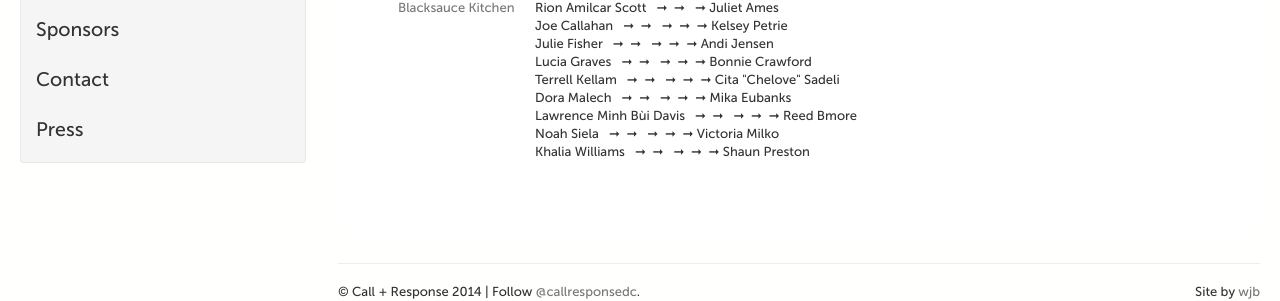
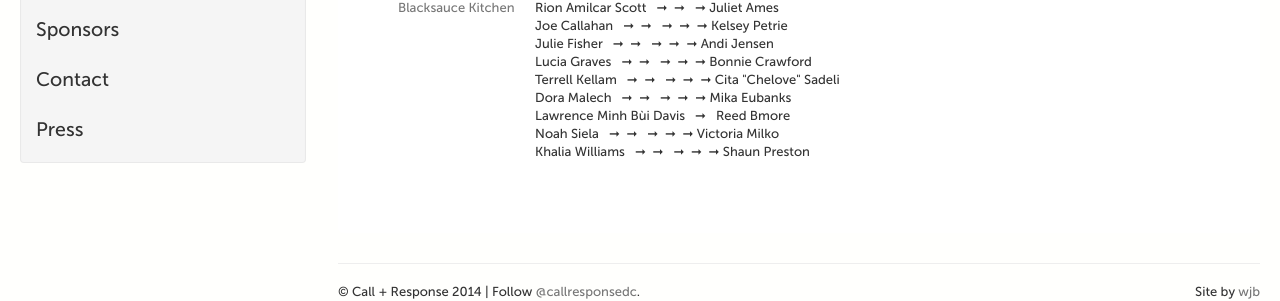
Before and after one commit to callandresponsedc/callandresponsedc, a Jekyll site: the page built from participants/index.html, in a window 1280 px wide. Shown: the part 279-580 px from the top of the page. Built offline with Jekyll 4.4.1, drawn with Linux system fonts in a browser that asks for light colours; Markdown is read by kramdown in place of the engine named in the settings; comment, search, counter and statistics services are not loaded; part of the change alters nothing that is shown.

```diff
--- a/participants/index.html
+++ b/participants/index.html
@@ -24,7 +24,7 @@ title: Participants
  <li>Lucia Graves  &nbsp;&nbsp;&#10142&nbsp;&nbsp;&#10142 &nbsp;&nbsp;&#10142&nbsp;&nbsp;&#10142&nbsp;&nbsp;&#10142   Bonnie Crawford</li>
  <li>Terrell Kellam  &nbsp;&nbsp;&#10142&nbsp;&nbsp;&#10142 &nbsp;&nbsp;&#10142&nbsp;&nbsp;&#10142&nbsp;&nbsp;&#10142    Cita "Chelove" Sadeli</li>
  <li>Dora Malech  &nbsp;&nbsp;&#10142&nbsp;&nbsp;&#10142 &nbsp;&nbsp;&#10142&nbsp;&nbsp;&#10142&nbsp;&nbsp;&#10142   Mika Eubanks</li>
- <li>Lawrence Minh Bùi Davis  &nbsp;&nbsp;&#10142&nbsp;&nbsp;&#10142 &nbsp;&nbsp;&#10142&nbsp;&nbsp;&#10142&nbsp;&nbsp;&#10142    Reed Bmore</li>
+ <li>Lawrence Minh Bùi Davis  &nbsp;&nbsp;&#10142&nbsp;&nbsp;    Reed Bmore</li>
  <li>Noah Siela  &nbsp;&nbsp;&#10142&nbsp;&nbsp;&#10142 &nbsp;&nbsp;&#10142&nbsp;&nbsp;&#10142&nbsp;&nbsp;&#10142   Victoria Milko</li>
  <li>Khalia Williams  &nbsp;&nbsp;&#10142&nbsp;&nbsp;&#10142 &nbsp;&nbsp;&#10142&nbsp;&nbsp;&#10142&nbsp;&nbsp;&#10142    Shaun Preston</li>
     </ul>
```
